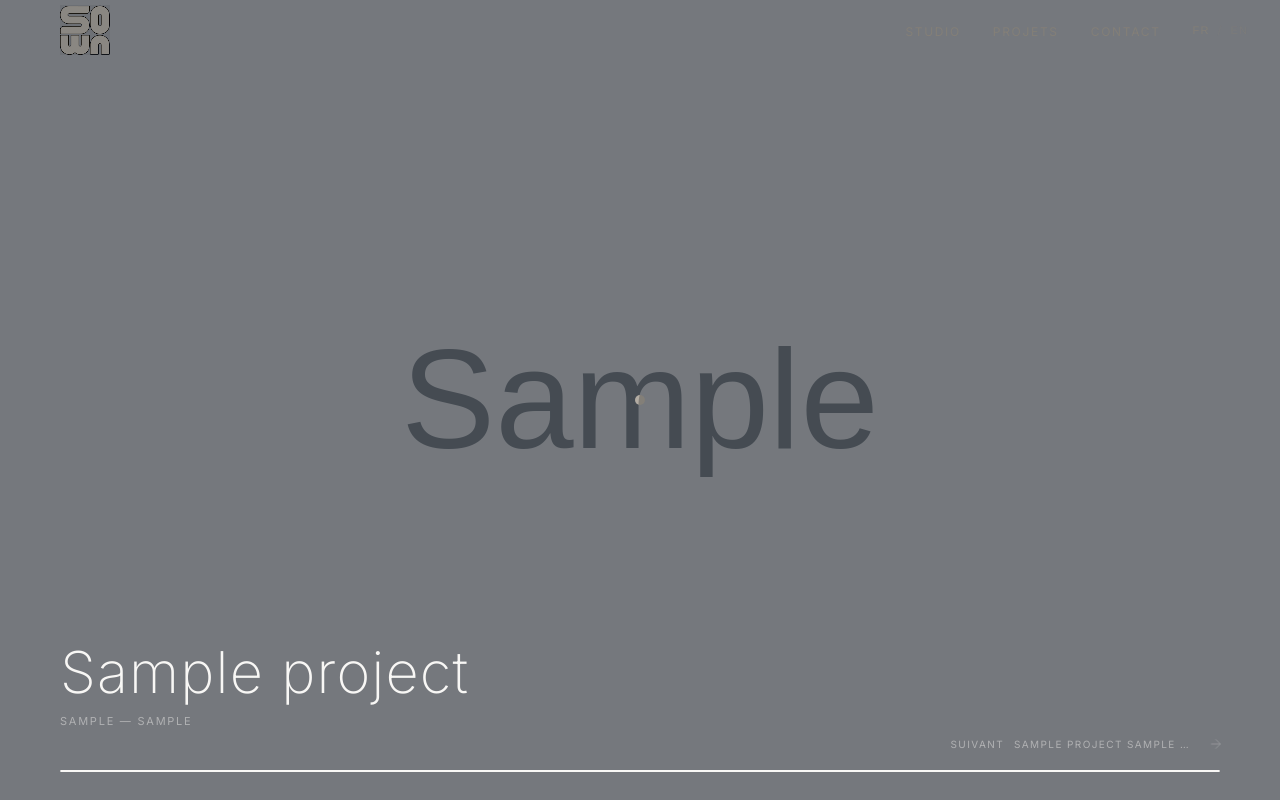
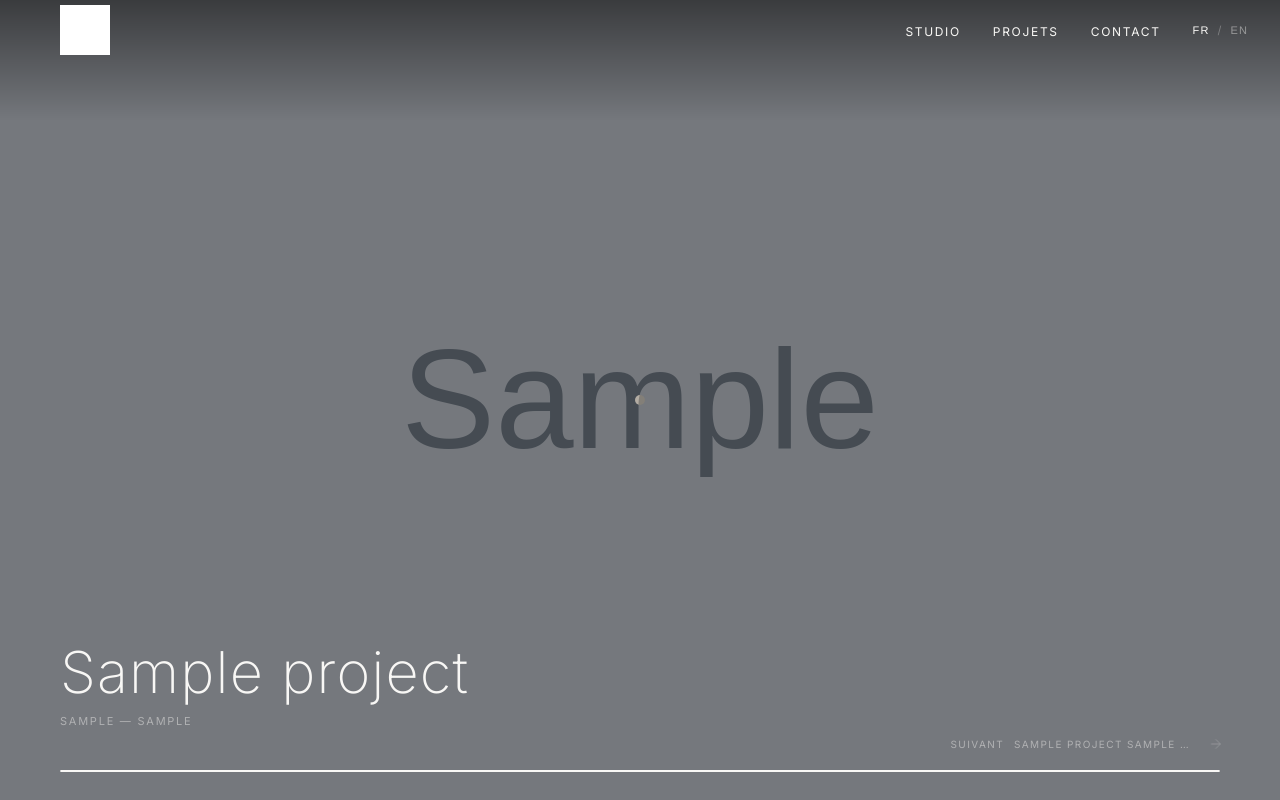
Before and after one commit to pacadiit/studiosowa, a Flask app: page / in a window 1280 px wide. Run offline with Flask 3, Linux system fonts and the light colour scheme; tables that the repository leaves empty hold one stand-in row (values such as "Sample post"); grey boxes marked "Sample" are stand-in pictures.

Commit message:
fix: nav readability with dark gradient scrim

```diff
--- a/static/css/main.css
+++ b/static/css/main.css
@@ -119,6 +119,24 @@ button { cursor: none; }
 /* ---------------------------------------------------------
    4. Navigation
    --------------------------------------------------------- */
+/* Gradient scrim behind nav — lives outside blend-mode context */
+.nav-scrim {
+  position: fixed;
+  top: 0; left: 0; right: 0;
+  height: 120px;
+  background: linear-gradient(to bottom, rgba(0,0,0,0.5) 0%, rgba(0,0,0,0) 100%);
+  pointer-events: none;
+  z-index: 499;
+}
+/* Hide scrim on light-background pages */
+body.page-light .nav-scrim { display: none; }
+/* On light pages, nav text must be dark */
+body.page-light nav#nav .nav-links a { color: var(--black); }
+body.page-light nav#nav .nav-links a::after { background: var(--black); }
+body.page-light .nav-logo__img { filter: none; }
+body.page-light .lang-switcher button { color: var(--black); }
+body.page-light .lang-switcher .sep { color: var(--gray-mid); }
+
 nav#nav {
   position: fixed;
   top: 0; left: 0; right: 0;
@@ -128,7 +146,6 @@ nav#nav {
   justify-content: space-between;
   padding: 0 32px 0 60px;
   z-index: 500;
-  mix-blend-mode: difference;
 }
 
 .nav-logo {
@@ -142,7 +159,7 @@ nav#nav {
   height: 50px;
   width: auto;
   display: block;
-  filter: invert(1);
+  filter: brightness(0) invert(1);
 }
 
 .nav-links {
--- a/templates/base.html
+++ b/templates/base.html
@@ -32,13 +32,13 @@
   <link rel="preconnect" href="https://fonts.googleapis.com">
   <link rel="preconnect" href="https://fonts.gstatic.com" crossorigin>
   <link href="https://fonts.googleapis.com/css2?family=Inter:wght@200;300;400&display=swap" rel="stylesheet">
-  <link rel="stylesheet" href="{{ url_for('static', filename='css/main.css') }}?v=20260608a">
+  <link rel="stylesheet" href="{{ url_for('static', filename='css/main.css') }}?v=20260608b">
   <style>
     body { font-family: 'Inter', 'Helvetica Neue', Arial, sans-serif; }
   </style>
   {% block extra_head %}{% endblock %}
 </head>
-<body data-lang="{{ lang }}">
+<body data-lang="{{ lang }}" class="{% block body_class %}{% endblock %}">
 
 <!-- Custom cursor -->
 <div id="cursor"></div>
@@ -53,6 +53,9 @@
   </div>
   <div class="loader-counter" id="loaderCounter">0%</div>
 </div>
+
+<!-- Dark gradient scrim behind navigation -->
+<div class="nav-scrim"></div>
 
 <!-- Navigation -->
 <nav id="nav" role="navigation">
--- a/templates/contact.html
+++ b/templates/contact.html
@@ -1,4 +1,5 @@
 {% extends "base.html" %}
+{% block body_class %}page-light{% endblock %}
 {% block title %}Contact{% endblock %}
 
 {% block content %}
--- a/templates/studio.html
+++ b/templates/studio.html
@@ -1,4 +1,5 @@
 {% extends "base.html" %}
+{% block body_class %}page-light{% endblock %}
 {% block title %}Studio — StudioSowa{% endblock %}
 
 {# ── Macro: render a rich text field (HTML from Quill) or plain default ── #}
```
